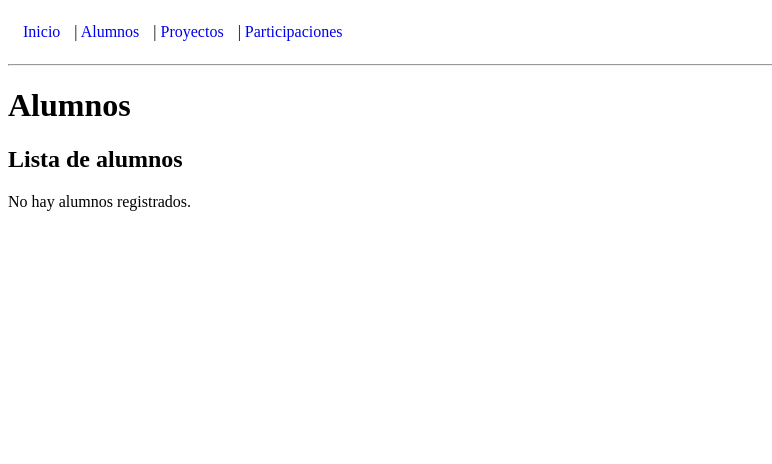
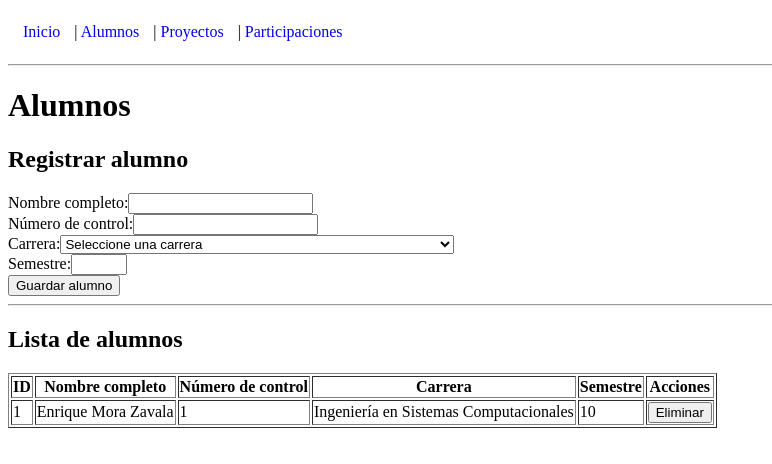
Before and after one commit to Enrique-Mora-Zavala/proyecto-final, a Vue app: page /alumnos in a window 1280 px wide. Shown: the top 464 px of the page, without its empty margins (0-772 px from the left). Built offline with nearby package versions, Linux system fonts and the light colour scheme; data requests are answered from the project's data file.

Commit message:
Se desarrolla la vista de alumnos para permitir los metodos de CREATE y DELETE

```diff
--- a/db.json
+++ b/db.json
@@ -1,5 +1,13 @@
 {
-  "alumnos": [],
+  "alumnos": [
+    {
+      "nombreCompleto": "Enrique Mora Zavala",
+      "numeroControl": "1",
+      "carreraId": 1,
+      "semestre": 10,
+      "id": 1
+    }
+  ],
   "proyectos": [],
   "participaciones": [],
   "carreras": [
--- /dev/null
+++ b/src/components/alumnos/AlumnoForm.vue
@@ -0,0 +1,74 @@
+<script setup>
+import { ref, onMounted } from 'vue'
+import api from '../../services/api'
+
+const emit = defineEmits(['alumno-agregado'])
+
+const carreras = ref([])
+
+const alumno = ref({
+  nombreCompleto: '',
+  numeroControl: '',
+  carreraId: '',
+  semestre: '',
+})
+
+const cargarCarreras = async () => {
+  const response = await api.get('/carreras')
+  carreras.value = response.data
+}
+
+const guardarAlumno = async () => {
+  await api.post('/alumnos', {
+    ...alumno.value,
+    carreraId: Number(alumno.value.carreraId),
+    semestre: Number(alumno.value.semestre),
+  })
+
+  alumno.value = {
+    nombreCompleto: '',
+    numeroControl: '',
+    carreraId: '',
+    semestre: '',
+  }
+
+  emit('alumno-agregado')
+}
+
+onMounted(() => {
+  cargarCarreras()
+})
+</script>
+
+<template>
+  <form @submit.prevent="guardarAlumno">
+    <h2>Registrar alumno</h2>
+
+    <div>
+      <label>Nombre completo:</label>
+      <input v-model="alumno.nombreCompleto" type="text" required />
+    </div>
+
+    <div>
+      <label>Número de control:</label>
+      <input v-model="alumno.numeroControl" type="text" required />
+    </div>
+
+    <div>
+      <label>Carrera:</label>
+      <select v-model="alumno.carreraId" required>
+        <option value="">Seleccione una carrera</option>
+        <option v-for="carrera in carreras" :key="carrera.id" :value="carrera.id">
+          {{ carrera.nombre }}
+        </option>
+      </select>
+    </div>
+
+    <div>
+      <label>Semestre:</label>
+      <input v-model="alumno.semestre" type="number" min="1" max="12" required />
+    </div>
+
+    <button type="submit">Guardar alumno</button>
+  </form>
+</template>
--- a/src/components/alumnos/AlumnosList.vue
+++ b/src/components/alumnos/AlumnosList.vue
@@ -3,11 +3,33 @@ import { ref, onMounted } from 'vue'
 import api from '../../services/api'
 
 const alumnos = ref([])
+const carreras = ref([])
 
 const cargarAlumnos = async () => {
   const response = await api.get('/alumnos')
   alumnos.value = response.data
 }
+
+const cargarCarreras = async () => {
+  const response = await api.get('/carreras')
+  carreras.value = response.data
+}
+
+const obtenerCarrera = (id) => {
+  const carrera = carreras.value.find((c) => c.id === id)
+  return carrera ? carrera.nombre : 'Sin carrera'
+}
+
+const eliminarAlumno = async (id) => {
+  const confirmar = confirm('¿Seguro que deseas eliminar este alumno?')
+
+  if (confirmar) {
+    await api.delete(`/alumnos/${id}`)
+    cargarAlumnos()
+  }
+}
+
+cargarCarreras()
 
 onMounted(() => {
   cargarAlumnos()
@@ -20,10 +42,30 @@ onMounted(() => {
 
     <p v-if="alumnos.length === 0">No hay alumnos registrados.</p>
 
-    <ul v-else>
-      <li v-for="alumno in alumnos" :key="alumno.id">
-        {{ alumno.nombreCompleto }} - {{ alumno.numeroControl }}
-      </li>
-    </ul>
+    <table v-else border="1">
+      <thead>
+        <tr>
+          <th>ID</th>
+          <th>Nombre completo</th>
+          <th>Número de control</th>
+          <th>Carrera</th>
+          <th>Semestre</th>
+          <th>Acciones</th>
+        </tr>
+      </thead>
+
+      <tbody>
+        <tr v-for="alumno in alumnos" :key="alumno.id">
+          <td>{{ alumno.id }}</td>
+          <td>{{ alumno.nombreCompleto }}</td>
+          <td>{{ alumno.numeroControl }}</td>
+          <td>{{ obtenerCarrera(alumno.carreraId) }}</td>
+          <td>{{ alumno.semestre }}</td>
+          <td>
+            <button @click="eliminarAlumno(alumno.id)">Eliminar</button>
+          </td>
+        </tr>
+      </tbody>
+    </table>
   </div>
 </template>
--- a/src/views/AlumnosView.vue
+++ b/src/views/AlumnosView.vue
@@ -1,10 +1,23 @@
 <script setup>
+import { ref } from 'vue'
+import AlumnoForm from '../components/alumnos/AlumnoForm.vue'
 import AlumnosList from '../components/alumnos/AlumnosList.vue'
+
+const actualizarLista = ref(0)
+
+const recargarAlumnos = () => {
+  actualizarLista.value++
+}
 </script>
 
 <template>
   <div>
     <h1>Alumnos</h1>
-    <AlumnosList />
+
+    <AlumnoForm @alumno-agregado="recargarAlumnos" />
+
+    <hr />
+
+    <AlumnosList :key="actualizarLista" />
   </div>
 </template>
```
